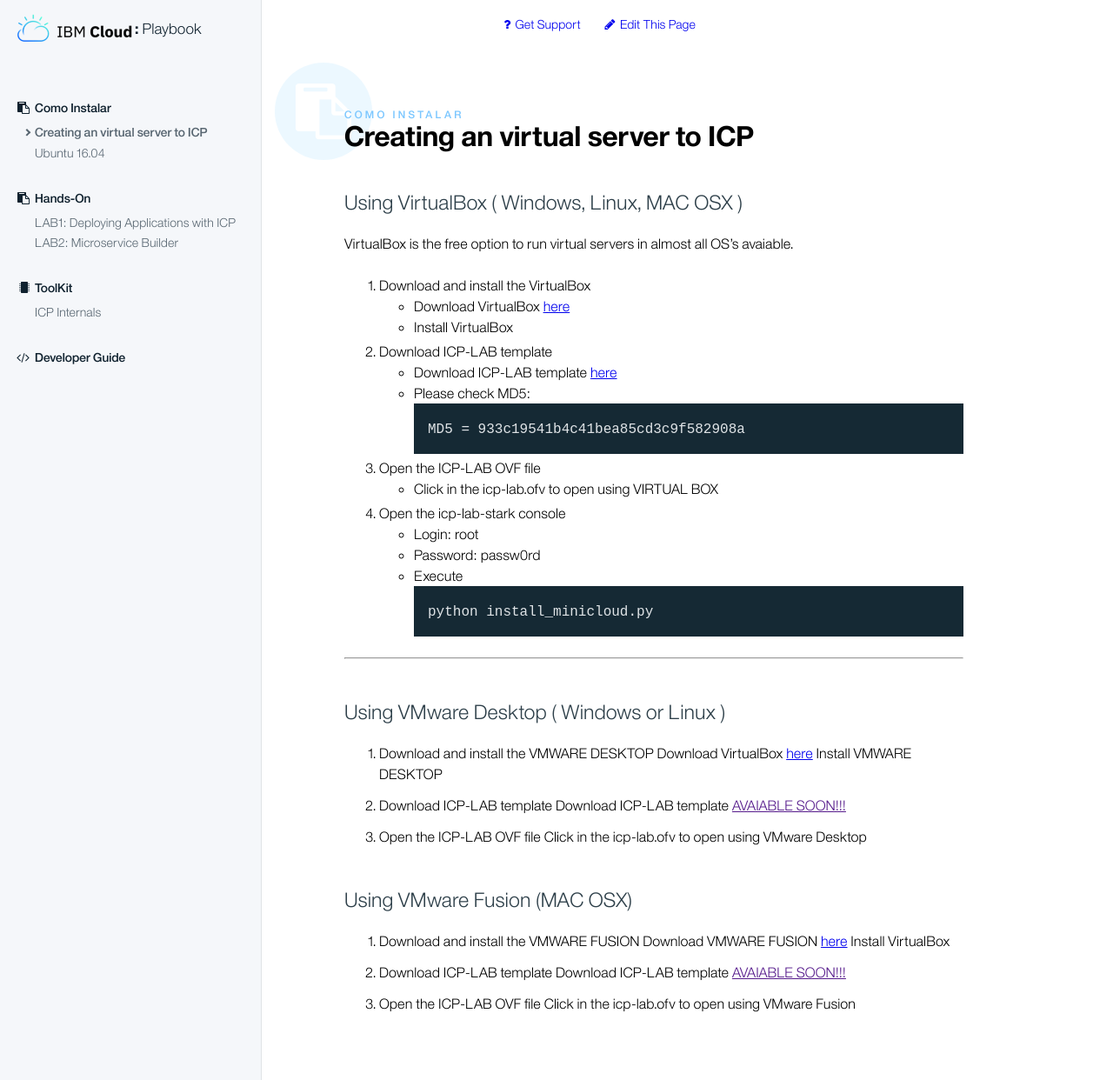
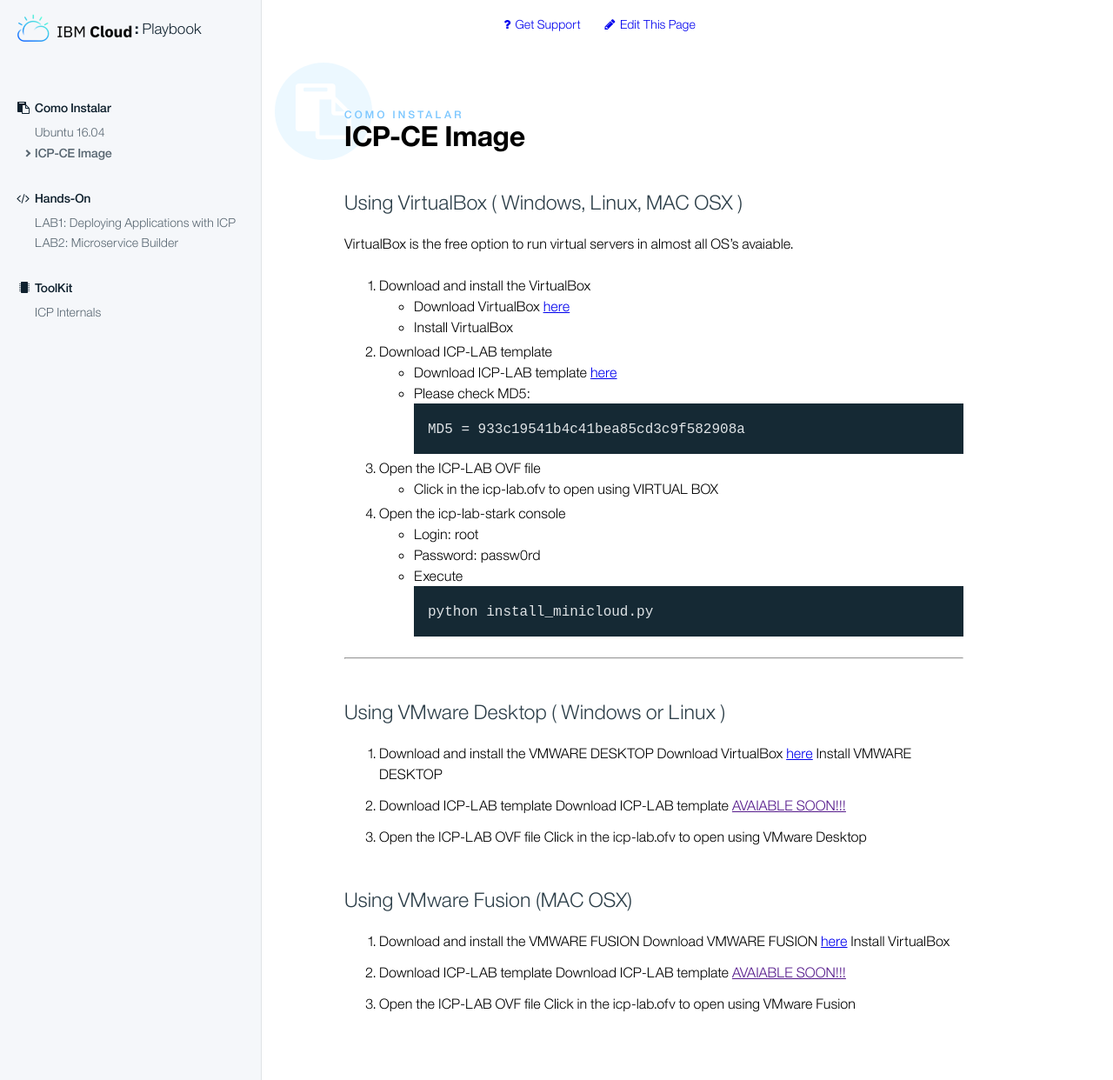
Before and after one commit to IBMCloudBrazil/ibmcloudbrazil.github.io, a Jekyll site: the page built from _content/install/server.md, in a window 1280 px wide and 1242 px high. Shown: the whole window at 87% size. Built offline with Jekyll 4.4.1, drawn with Linux system fonts in a browser that asks for light colours.

Commit message:
added como instalar

```diff
--- a/_content/install/server.md
+++ b/_content/install/server.md
@@ -1,6 +1,6 @@
 ---
-title: Creating an virtual server to ICP
-weight: 1
+title: ICP-CE Image
+weight: 2
 ---
 
 ## Using VirtualBox ( Windows, Linux, MAC OSX )
--- a/_data/sections.yml
+++ b/_data/sections.yml
@@ -14,7 +14,7 @@
 
 handson:
   title: Hands-On
-  icon: clipboard
+  icon: code
 
 toolkit:
   title: ToolKit
@@ -23,6 +23,7 @@
 developers:
   title: Developer Guide
   icon: code
+  hidden: true
 
 secret:
   title: Secret Section...Shhh!
```
